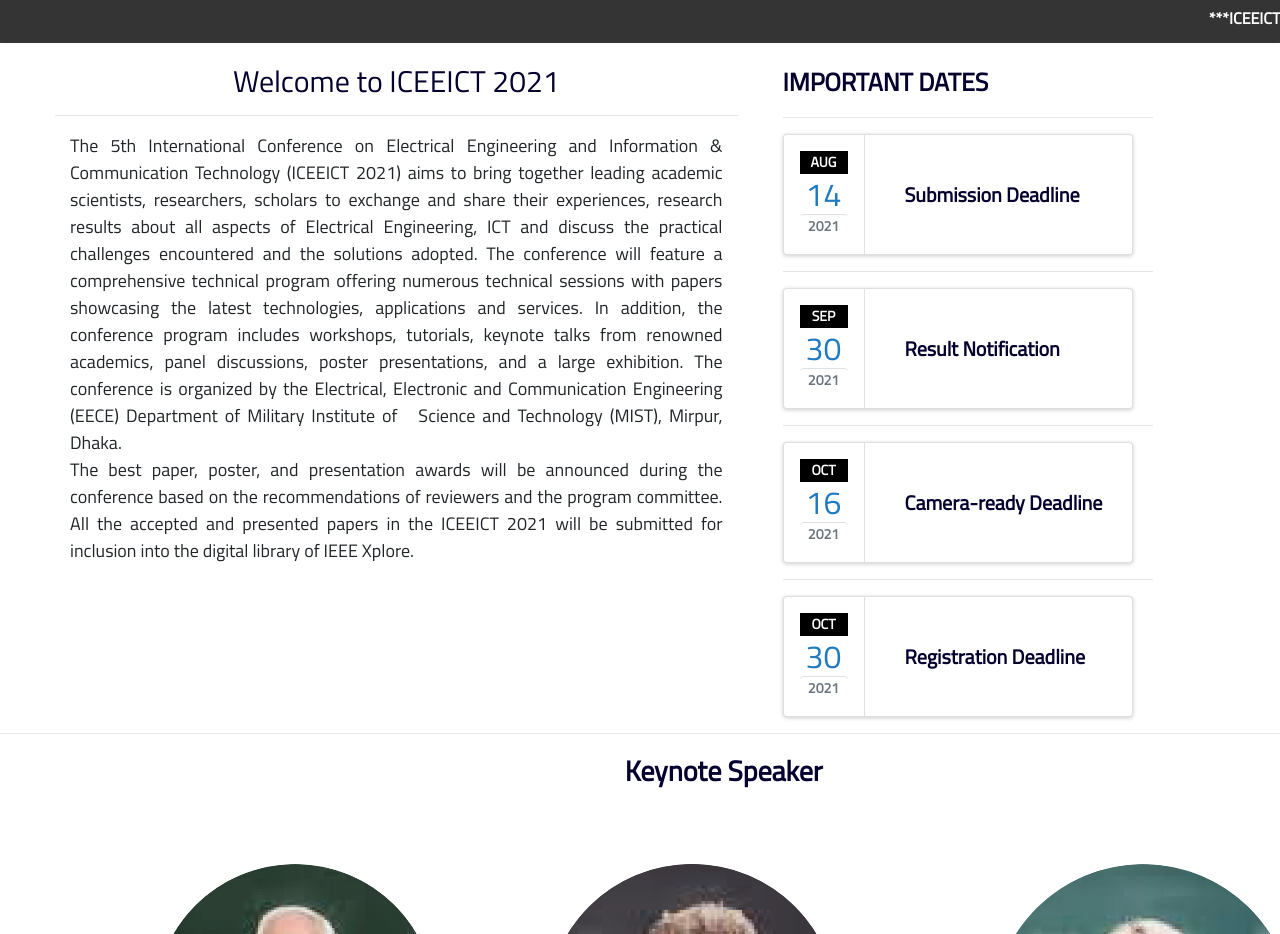
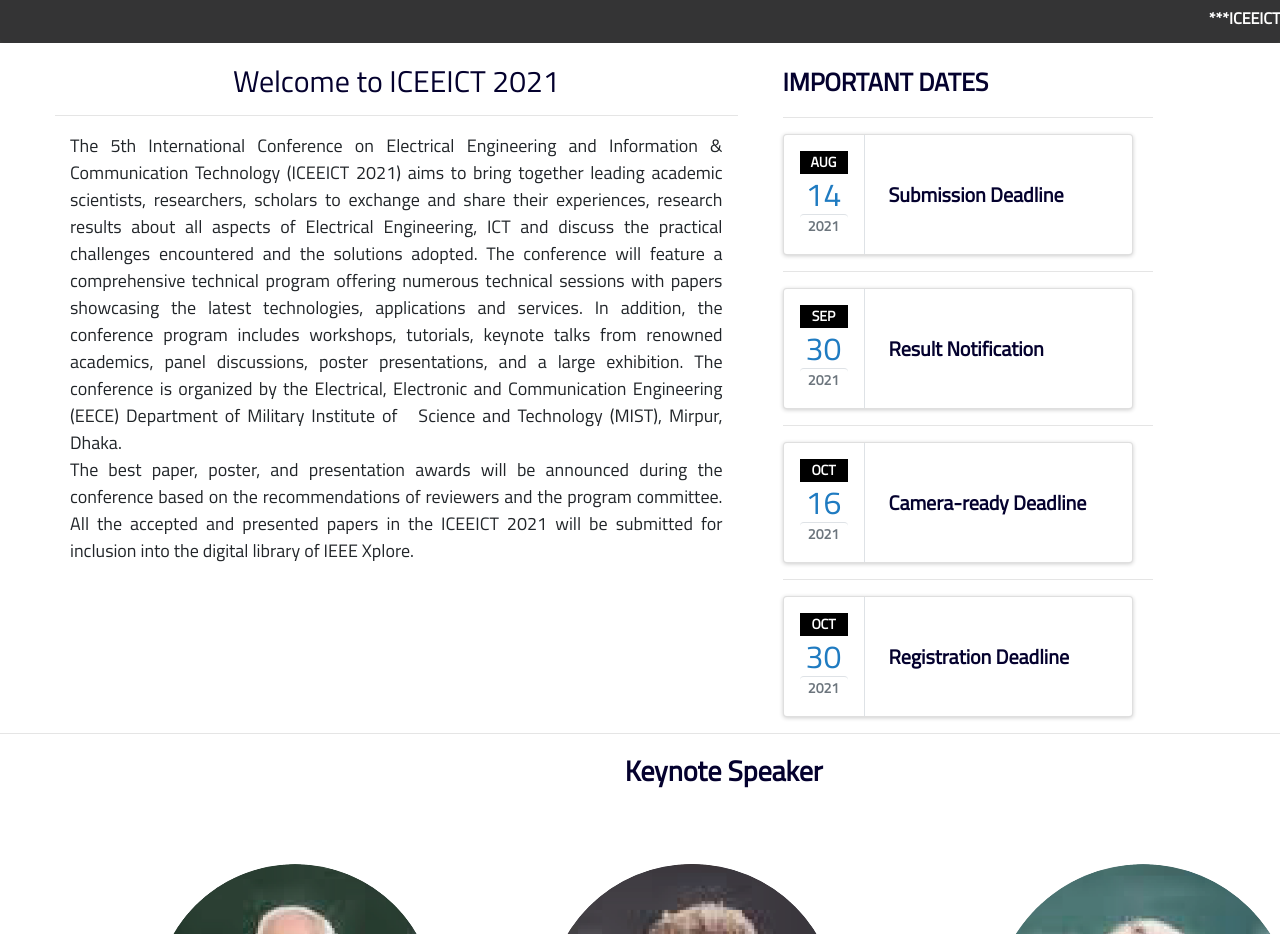
Before and after one commit to the-blue-sparrow/iCEEiCT2021, a plain HTML site: page index.html in a window 1280 px wide. Shown: the part 807-1741 px from the top of the page. Drawn offline with nearby package versions, Linux system fonts and the light colour scheme.

Commit message:
Update index.html
Further alignment changes

```diff
--- a/index.html
+++ b/index.html
@@ -138,7 +138,7 @@
         box-shadow: 0px 1px 4px rgba(0, 0, 0, 0.2);
         width: 350px;
         position: relative;
-        overflow: hidden;
+        overflow: scroll;
         transition: all 0.25s;
     }
 
@@ -147,7 +147,7 @@
         box-shadow: 0px 6px 4px rgba(0, 0, 0, 0.2);
         width: 350px;
         position: relative;
-        overflow: hidden;
+        overflow: scroll;
         transition: all 0.25s;
 
 
@@ -583,7 +583,7 @@
                                         </div>
                                         <div class="date-body border-left p-4">
 
-                                            <h5 class="h5 font-weight-bold date-title mt-4 ml-3">Submission Deadline
+                                            <h5 class="h5 font-weight-bold date-title mt-4 ">Submission Deadline
                                             </h5>
                                             <!--- <div class="date-description">
                                                 <p>Sed blandit libero volutpat sed cras ornare arcu dui vivamus. Velit
@@ -620,7 +620,7 @@
                                         </div>
                                         <div class="date-body border-left p-4">
 
-                                            <h5 class="h5 font-weight-bold date-title mt-4 ml-3">Result Notification
+                                            <h5 class="h5 font-weight-bold date-title mt-4">Result Notification
                                             </h5>
                                             <!--- <div class="date-description">
                 <p>Sed blandit libero volutpat sed cras ornare arcu dui vivamus. Velit
@@ -657,7 +657,7 @@
                                         </div>
                                         <div class="date-body border-left p-4">
 
-                                            <h5 class="h5 font-weight-bold date-title mt-4 ml-3">Camera-ready Deadline
+                                            <h5 class="h5 font-weight-bold date-title mt-4 ">Camera-ready Deadline
                                             </h5>
                                             <!--- <div class="date-description">
        <p>Sed blandit libero volutpat sed cras ornare arcu dui vivamus. Velit
@@ -693,7 +693,7 @@ egestas purus.</p>
                                         </div>
                                         <div class="date-body border-left p-4">
 
-                                            <h5 class="h5 font-weight-bold date-title mt-4 ml-3">Registration Deadline
+                                            <h5 class="h5 font-weight-bold date-title mt-4">Registration Deadline
                                             </h5>
                                             <!--- <div class="date-description">
 <p>Sed blandit libero volutpat sed cras ornare arcu dui vivamus. Velit
```
